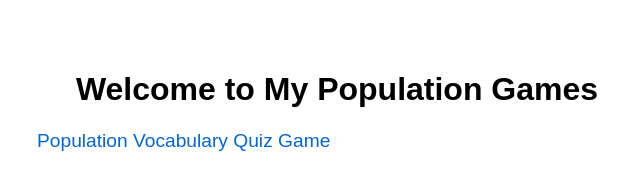
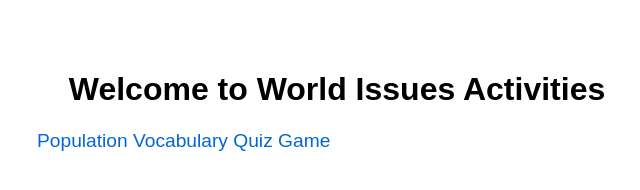
Before and after one commit to whitneybaker-tech/CGC4U-C, a plain HTML site: page index.html in a window 1280 px wide. Shown: the whole page, without its empty margins (303-943 px from the left). Drawn offline with Linux system fonts and the light colour scheme.

Commit message:
Update index.html

```diff
--- a/index.html
+++ b/index.html
@@ -13,7 +13,7 @@
   </style>
 </head>
 <body>
-  <h1>Welcome to My Population Games</h1>
+  <h1>Welcome to World Issues Activities</h1>
   <ul>
     <li><a href="population-quiz/">Population Vocabulary Quiz Game</a></li>
     <!-- Add more games here as you create folders -->
```
